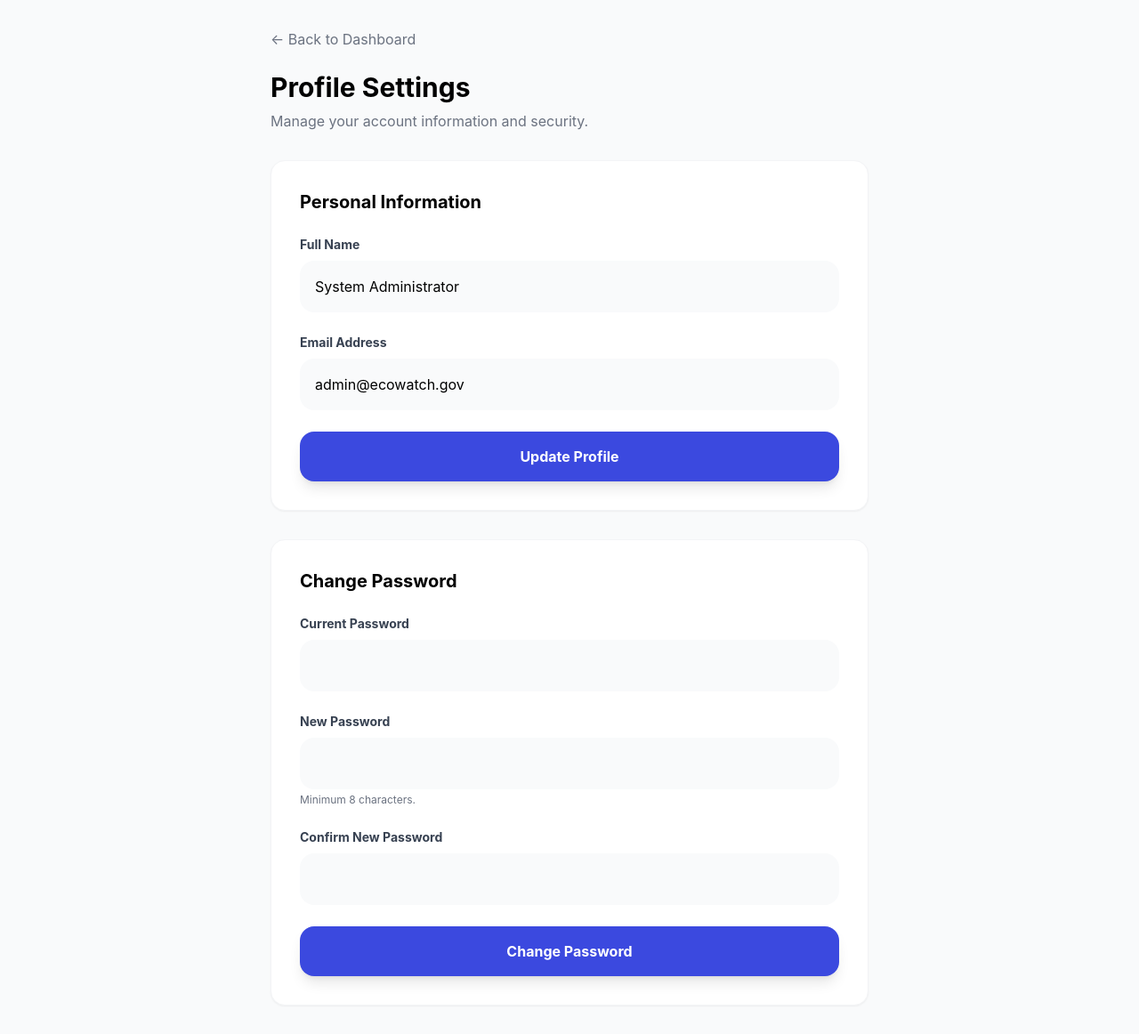
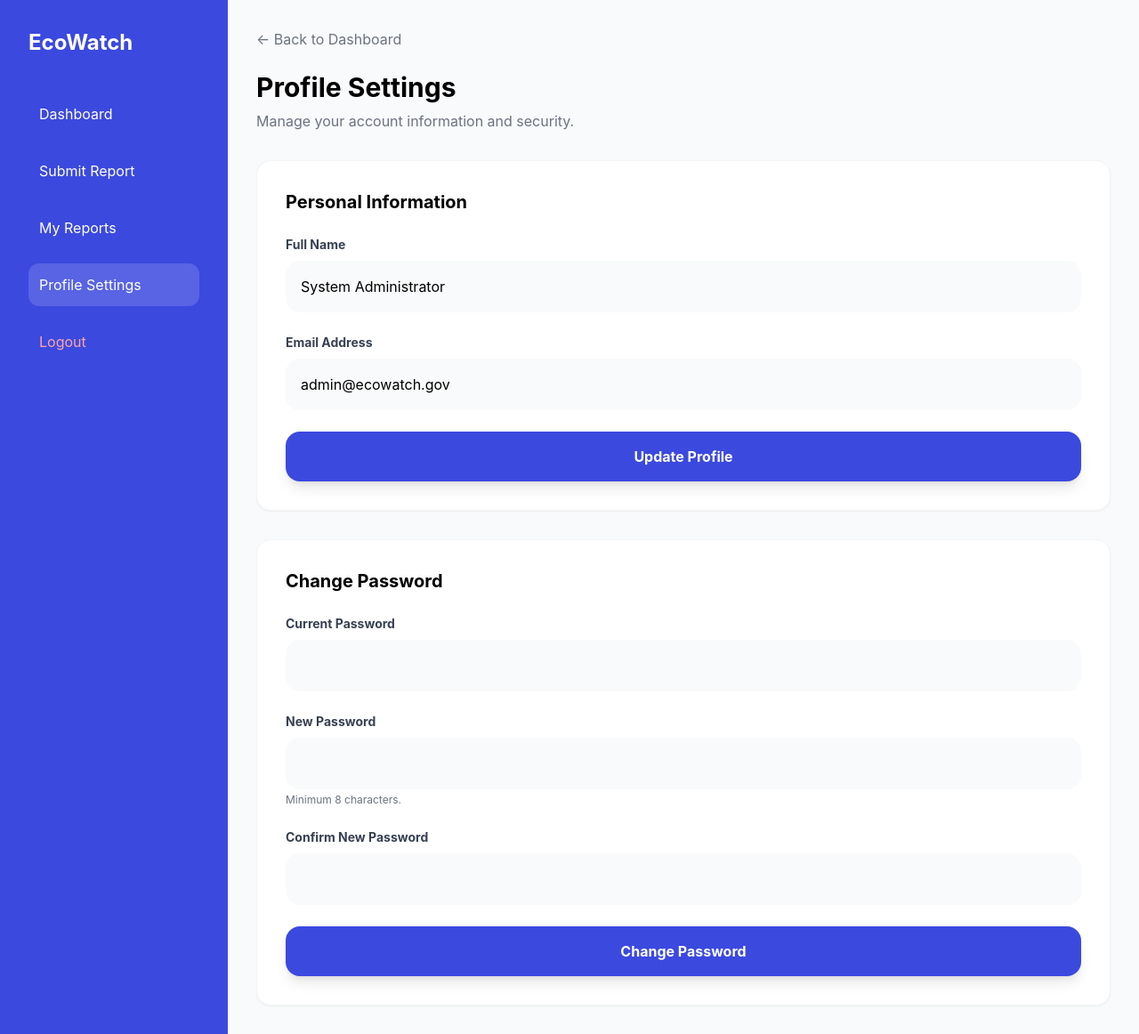
Before and after one commit to YourGbDev/EcoWatch, a PHP site: page /smart-flood-waste-monitoring/profile.php in a window 1280 px wide. Shown: the whole page at 89% size. Run offline with PHP 8.4, Linux system fonts and the light colour scheme; a user stored in the database is signed in; data comes from the database, SQL or seed files in the repository; some libraries are stand-ins or nearby versions.

Commit message:
Add persistent sidebar to My Reports & Profile; refresh landing page headline & subtitle

```diff
--- a/index.html
+++ b/index.html
@@ -3,7 +3,7 @@
 <head>
     <meta charset="UTF-8">
     <meta name="viewport" content="width=device-width, initial-scale=1.0">
-    <title>Smart Flood & Waste Monitoring Platform</title>
+    <title>EcoWatch: Environmental Incident Monitoring &amp; Response Platform</title>
     <!-- Tailwind CSS CDN -->
     <script src="https://cdn.tailwindcss.com"></script>
     <!-- Lucide Icons for Modern UI -->
@@ -110,10 +110,10 @@
                     <span>Live Civil Defense Portal</span>
                 </div>
                 <h1 class="text-4xl sm:text-5xl lg:text-6xl font-extrabold text-brand-dark tracking-tight leading-tight">
-                    Smart Flood & Waste <br class="hidden lg:inline"><span class="text-brand-blue">Monitoring Platform</span>
+                    EcoWatch: <br class="hidden lg:inline"><span class="text-brand-blue">Environmental Incident Monitoring &amp; Response Platform</span>
                 </h1>
                 <p class="text-lg text-slate-600 max-w-2xl mx-auto md:mx-0 leading-relaxed">
-                    Flag instances of localized flooding, illegal dumping, and choked municipal culverts directly to system administrators for real-time priority intervention.
+                    Report localized flooding, stagnant water, illegal dumping, drainage issues, and waste concerns directly to CDRRMO Ormoc City for real-time priority response.
                 </p>
                 <div class="flex flex-col sm:flex-row items-center justify-center md:justify-start gap-4 pt-2">
                     <button onclick="openModal('report-modal')" class="w-full sm:w-auto inline-flex items-center justify-center space-x-2 bg-brand-blue text-white px-8 py-4 rounded-xl font-semibold shadow-lg shadow-blue-600/20 hover:bg-blue-700 hover:shadow-xl transform hover:-translate-y-0.5 transition-all">
--- a/profile.php
+++ b/profile.php
@@ -26,10 +26,26 @@ try {
     <title>Profile Settings | EcoWatch</title>
     <style>
         body { font-family: 'Inter', sans-serif; }
+        .nav-link.active { background: rgba(255, 255, 255, 0.15); color: #FFFFFF; }
     </style>
 </head>
-<body class="bg-gray-50 min-h-screen p-8">
-    <main class="max-w-2xl mx-auto">
+<body class="bg-gray-50 flex min-h-screen">
+
+    <aside class="w-64 bg-[#3B49DF] p-8 text-white">
+        <div class="text-2xl font-bold mb-10 flex items-center gap-2">EcoWatch</div>
+        <nav class="space-y-4">
+            <a href="<?php echo BASE_URL; ?>/dashboard.php" class="nav-link block p-3 hover:bg-white/10 rounded-xl transition">Dashboard</a>
+            <a href="<?php echo BASE_URL; ?>/submit_report.php" class="nav-link block p-3 hover:bg-white/10 rounded-xl transition">Submit Report</a>
+            <a href="<?php echo BASE_URL; ?>/my_reports.php" class="nav-link block p-3 hover:bg-white/10 rounded-xl transition">My Reports</a>
+            <a href="<?php echo BASE_URL; ?>/profile.php" class="nav-link active block p-3 hover:bg-white/10 rounded-xl transition">Profile Settings</a>
+            <form action="<?php echo BASE_URL; ?>/api/logout.php" method="POST" class="mt-auto">
+                <input type="hidden" name="csrf_token" value="<?php echo htmlspecialchars(generate_csrf_token()); ?>">
+                <button type="submit" class="nav-link block w-full text-left p-3 rounded-xl transition hover:bg-white/10 text-red-300 hover:text-red-100">Logout</button>
+            </form>
+        </nav>
+    </aside>
+
+    <main class="flex-1 p-8">
         <a href="<?php echo BASE_URL; ?>/dashboard.php" class="text-gray-500 hover:text-indigo-600 mb-6 inline-block">← Back to Dashboard</a>
         <h1 class="text-3xl font-bold mb-2">Profile Settings</h1>
         <p class="text-gray-500 mb-8">Manage your account information and security.</p>
```
Also changed, not shown: my_reports.php (+18 -2 lines).
